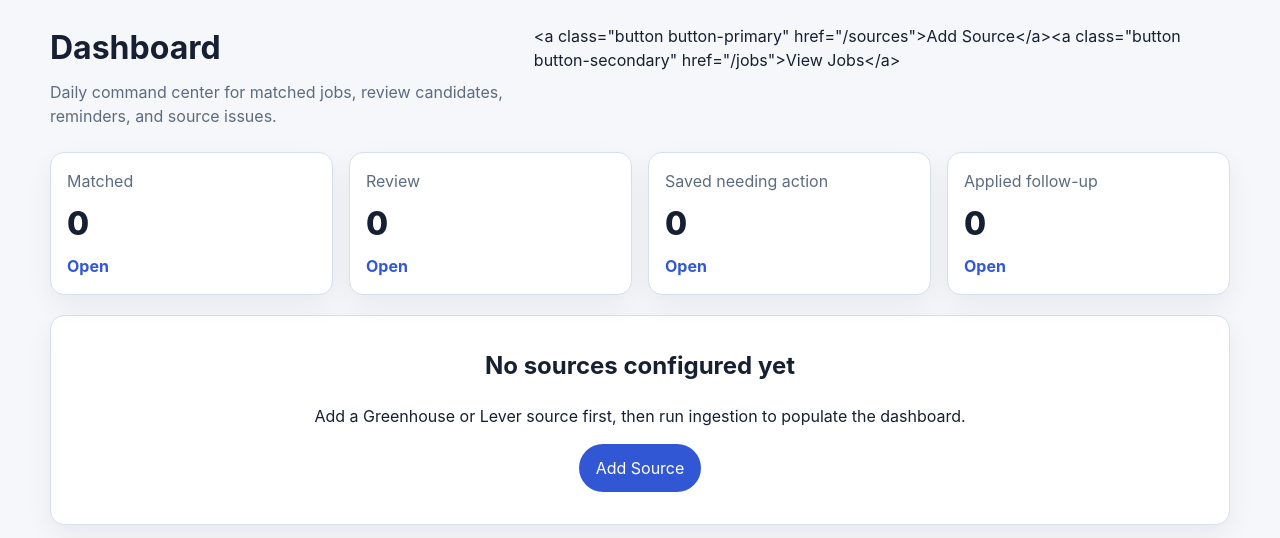
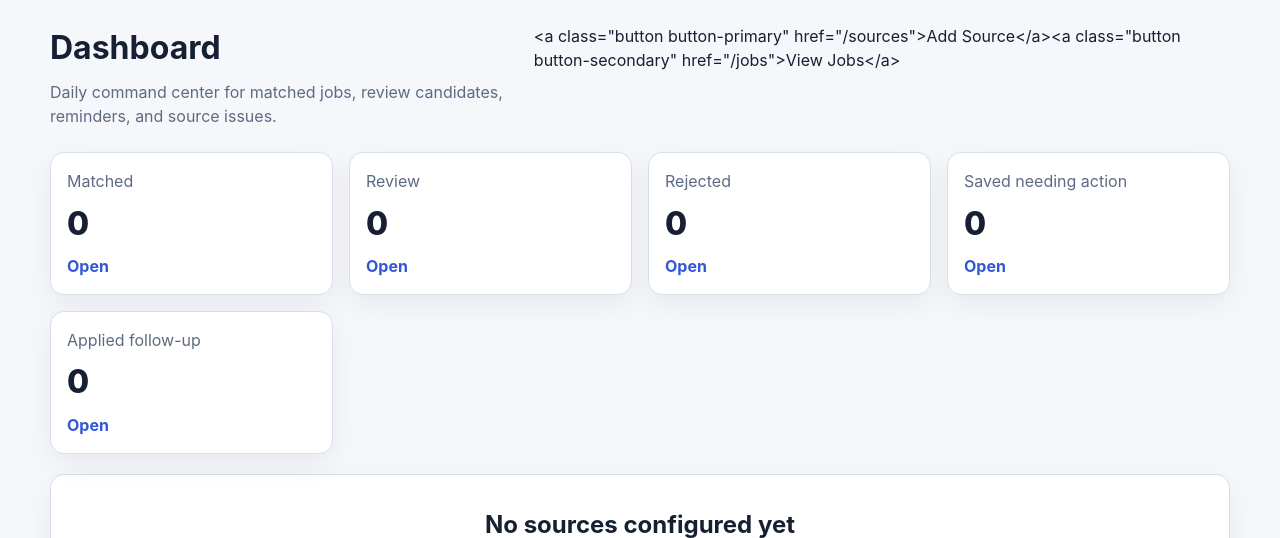
Before and after one commit to michaelseno/job-intelligence-platform, a FastAPI app: page /dashboard in a window 1280 px wide. Shown: the part 124-662 px from the top of the page. Run offline with FastAPI, Linux system fonts and the light colour scheme.

Commit message:
Add rejected dashboard summary card

```diff
--- a/app/web/templates/dashboard/index.html
+++ b/app/web/templates/dashboard/index.html
@@ -9,6 +9,7 @@
   <section class="stat-grid">
     {{ ui.stat_card('Matched', summary.matched, 'matched', '/jobs?bucket=matched') }}
     {{ ui.stat_card('Review', summary.review, 'review', '/jobs?bucket=review') }}
+    {{ ui.stat_card('Rejected', summary.rejected, 'rejected', '/jobs?bucket=rejected') }}
     {{ ui.stat_card('Saved needing action', summary.saved, 'default', '/tracking?tracking_status=saved') }}
     {{ ui.stat_card('Applied follow-up', summary.applied, 'default', '/tracking?tracking_status=applied') }}
   </section>
```
Also changed, not shown: tests/integration/test_html_views.py (+1 -0 lines).
